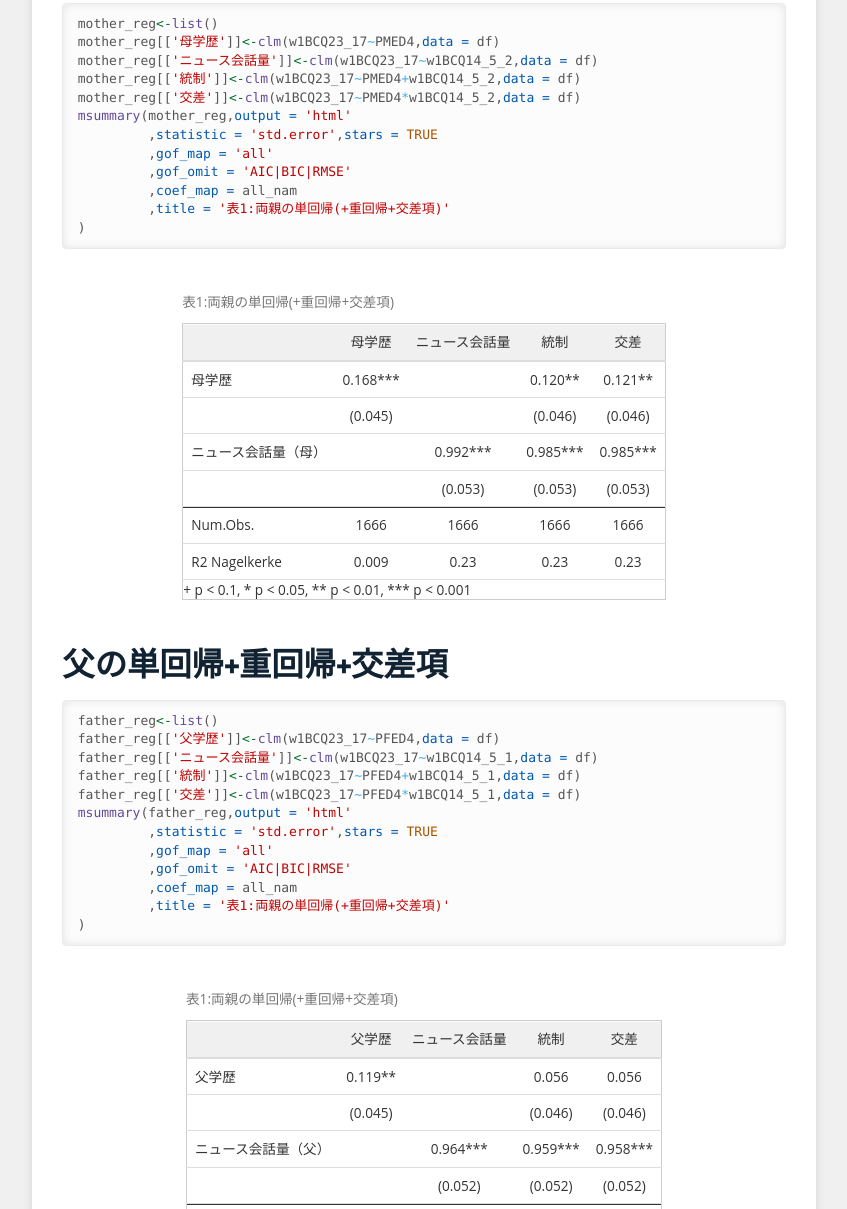
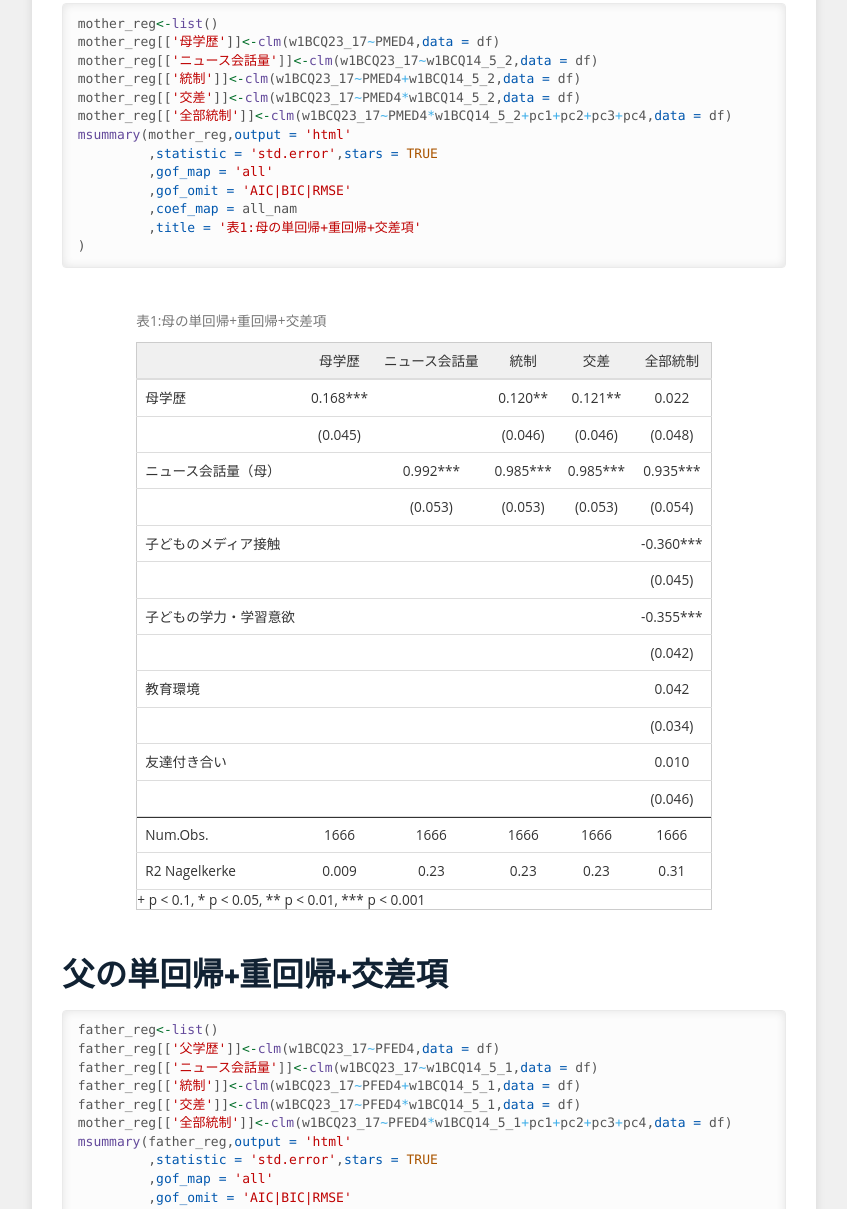
Before and after one commit to hinataFukasaku/-, a plain HTML site: page index.html in a window 1280 px wide. Shown: the part 5883-7092 px from the top of the page, without its empty margins (216-1063 px from the left). Drawn offline with nearby package versions, Linux system fonts and the light colour scheme; some packages are replaced by stand-ins of ours.

Commit message:
Update index.html

```diff
--- a/index.html
+++ b/index.html
@@ -1911,22 +1911,23 @@ tidyverse: 1.3.2</p>
 <span id="cb13-4"><a href="#cb13-4" aria-hidden="true" tabindex="-1"></a>            <span class="st">&quot;pc3&quot;</span> <span class="ot">=</span> <span class="st">&quot;教育環境&quot;</span>,<span class="st">&quot;pc4&quot;</span> <span class="ot">=</span> <span class="st">&quot;友達付き合い&quot;</span>)</span></code></pre></div>
 </div>
 <div id="母の単回帰重回帰交差項" class="section level3">
-<h3>母の単回帰(+重回帰+交差項)</h3>
+<h3>母の単回帰+重回帰+交差項</h3>
 <div class="sourceCode" id="cb14"><pre class="sourceCode r"><code class="sourceCode r"><span id="cb14-1"><a href="#cb14-1" aria-hidden="true" tabindex="-1"></a>mother_reg<span class="ot">&lt;-</span><span class="fu">list</span>()</span>
 <span id="cb14-2"><a href="#cb14-2" aria-hidden="true" tabindex="-1"></a>mother_reg[[<span class="st">&#39;母学歴&#39;</span>]]<span class="ot">&lt;-</span><span class="fu">clm</span>(w1BCQ23_17<span class="sc">~</span>PMED4,<span class="at">data =</span> df)</span>
 <span id="cb14-3"><a href="#cb14-3" aria-hidden="true" tabindex="-1"></a>mother_reg[[<span class="st">&#39;ニュース会話量&#39;</span>]]<span class="ot">&lt;-</span><span class="fu">clm</span>(w1BCQ23_17<span class="sc">~</span>w1BCQ14_5_2,<span class="at">data =</span> df)</span>
 <span id="cb14-4"><a href="#cb14-4" aria-hidden="true" tabindex="-1"></a>mother_reg[[<span class="st">&#39;統制&#39;</span>]]<span class="ot">&lt;-</span><span class="fu">clm</span>(w1BCQ23_17<span class="sc">~</span>PMED4<span class="sc">+</span>w1BCQ14_5_2,<span class="at">data =</span> df)</span>
 <span id="cb14-5"><a href="#cb14-5" aria-hidden="true" tabindex="-1"></a>mother_reg[[<span class="st">&#39;交差&#39;</span>]]<span class="ot">&lt;-</span><span class="fu">clm</span>(w1BCQ23_17<span class="sc">~</span>PMED4<span class="sc">*</span>w1BCQ14_5_2,<span class="at">data =</span> df)</span>
-<span id="cb14-6"><a href="#cb14-6" aria-hidden="true" tabindex="-1"></a><span class="fu">msummary</span>(mother_reg,<span class="at">output =</span> <span class="st">&#39;html&#39;</span></span>
-<span id="cb14-7"><a href="#cb14-7" aria-hidden="true" tabindex="-1"></a>         ,<span class="at">statistic =</span> <span class="st">&#39;std.error&#39;</span>,<span class="at">stars =</span> <span class="cn">TRUE</span></span>
-<span id="cb14-8"><a href="#cb14-8" aria-hidden="true" tabindex="-1"></a>         ,<span class="at">gof_map =</span> <span class="st">&#39;all&#39;</span></span>
-<span id="cb14-9"><a href="#cb14-9" aria-hidden="true" tabindex="-1"></a>         ,<span class="at">gof_omit =</span> <span class="st">&#39;AIC|BIC|RMSE&#39;</span></span>
-<span id="cb14-10"><a href="#cb14-10" aria-hidden="true" tabindex="-1"></a>         ,<span class="at">coef_map =</span> all_nam</span>
-<span id="cb14-11"><a href="#cb14-11" aria-hidden="true" tabindex="-1"></a>         ,<span class="at">title =</span> <span class="st">&#39;表1:両親の単回帰(+重回帰+交差項)&#39;</span></span>
-<span id="cb14-12"><a href="#cb14-12" aria-hidden="true" tabindex="-1"></a>)</span></code></pre></div>
+<span id="cb14-6"><a href="#cb14-6" aria-hidden="true" tabindex="-1"></a>mother_reg[[<span class="st">&#39;全部統制&#39;</span>]]<span class="ot">&lt;-</span><span class="fu">clm</span>(w1BCQ23_17<span class="sc">~</span>PMED4<span class="sc">*</span>w1BCQ14_5_2<span class="sc">+</span>pc1<span class="sc">+</span>pc2<span class="sc">+</span>pc3<span class="sc">+</span>pc4,<span class="at">data =</span> df)</span>
+<span id="cb14-7"><a href="#cb14-7" aria-hidden="true" tabindex="-1"></a><span class="fu">msummary</span>(mother_reg,<span class="at">output =</span> <span class="st">&#39;html&#39;</span></span>
+<span id="cb14-8"><a href="#cb14-8" aria-hidden="true" tabindex="-1"></a>         ,<span class="at">statistic =</span> <span class="st">&#39;std.error&#39;</span>,<span class="at">stars =</span> <span class="cn">TRUE</span></span>
+<span id="cb14-9"><a href="#cb14-9" aria-hidden="true" tabindex="-1"></a>         ,<span class="at">gof_map =</span> <span class="st">&#39;all&#39;</span></span>
+<span id="cb14-10"><a href="#cb14-10" aria-hidden="true" tabindex="-1"></a>         ,<span class="at">gof_omit =</span> <span class="st">&#39;AIC|BIC|RMSE&#39;</span></span>
+<span id="cb14-11"><a href="#cb14-11" aria-hidden="true" tabindex="-1"></a>         ,<span class="at">coef_map =</span> all_nam</span>
+<span id="cb14-12"><a href="#cb14-12" aria-hidden="true" tabindex="-1"></a>         ,<span class="at">title =</span> <span class="st">&#39;表1:母の単回帰+重回帰+交差項&#39;</span></span>
+<span id="cb14-13"><a href="#cb14-13" aria-hidden="true" tabindex="-1"></a>)</span></code></pre></div>
 <table style="NAborder-bottom: 0; width: auto !important; margin-left: auto; margin-right: auto;" class="table">
 <caption>
-表1:両親の単回帰(+重回帰+交差項)
+表1:母の単回帰+重回帰+交差項
 </caption>
 <thead>
 <tr>
@@ -1944,6 +1945,9 @@ tidyverse: 1.3.2</p>
 <th style="text-align:center;">
 交差
 </th>
+<th style="text-align:center;">
+全部統制
+</th>
 </tr>
 </thead>
 <tbody>
@@ -1962,6 +1966,9 @@ tidyverse: 1.3.2</p>
 <td style="text-align:center;">
 0.121**
 </td>
+<td style="text-align:center;">
+0.022
+</td>
 </tr>
 <tr>
 <td style="text-align:left;">
@@ -1977,6 +1984,9 @@ tidyverse: 1.3.2</p>
 <td style="text-align:center;">
 (0.046)
 </td>
+<td style="text-align:center;">
+(0.048)
+</td>
 </tr>
 <tr>
 <td style="text-align:left;">
@@ -1993,6 +2003,136 @@ tidyverse: 1.3.2</p>
 <td style="text-align:center;">
 0.985***
 </td>
+<td style="text-align:center;">
+0.935***
+</td>
+</tr>
+<tr>
+<td style="text-align:left;">
+</td>
+<td style="text-align:center;">
+</td>
+<td style="text-align:center;">
+(0.053)
+</td>
+<td style="text-align:center;">
+(0.053)
+</td>
+<td style="text-align:center;">
+(0.053)
+</td>
+<td style="text-align:center;">
+(0.054)
+</td>
+</tr>
+<tr>
+<td style="text-align:left;">
+子どものメディア接触
+</td>
+<td style="text-align:center;">
+</td>
+<td style="text-align:center;">
+</td>
+<td style="text-align:center;">
+</td>
+<td style="text-align:center;">
+</td>
+<td style="text-align:center;">
+-0.360***
+</td>
+</tr>
+<tr>
+<td style="text-align:left;">
+</td>
+<td style="text-align:center;">
+</td>
+<td style="text-align:center;">
+</td>
+<td style="text-align:center;">
+</td>
+<td style="text-align:center;">
+</td>
+<td style="text-align:center;">
+(0.045)
+</td>
+</tr>
+<tr>
+<td style="text-align:left;">
+子どもの学力・学習意欲
+</td>
+<td style="text-align:center;">
+</td>
+<td style="text-align:center;">
+</td>
+<td style="text-align:center;">
+</td>
+<td style="text-align:center;">
+</td>
+<td style="text-align:center;">
+-0.355***
+</td>
+</tr>
+<tr>
+<td style="text-align:left;">
+</td>
+<td style="text-align:center;">
+</td>
+<td style="text-align:center;">
+</td>
+<td style="text-align:center;">
+</td>
+<td style="text-align:center;">
+</td>
+<td style="text-align:center;">
+(0.042)
+</td>
+</tr>
+<tr>
+<td style="text-align:left;">
+教育環境
+</td>
+<td style="text-align:center;">
+</td>
+<td style="text-align:center;">
+</td>
+<td style="text-align:center;">
+</td>
+<td style="text-align:center;">
+</td>
+<td style="text-align:center;">
+0.042
+</td>
+</tr>
+<tr>
+<td style="text-align:left;">
+</td>
+<td style="text-align:center;">
+</td>
+<td style="text-align:center;">
+</td>
+<td style="text-align:center;">
+</td>
+<td style="text-align:center;">
+</td>
+<td style="text-align:center;">
+(0.034)
+</td>
+</tr>
+<tr>
+<td style="text-align:left;">
+友達付き合い
+</td>
+<td style="text-align:center;">
+</td>
+<td style="text-align:center;">
+</td>
+<td style="text-align:center;">
+</td>
+<td style="text-align:center;">
+</td>
+<td style="text-align:center;">
+0.010
+</td>
 </tr>
 <tr>
 <td style="text-align:left;box-shadow: 0px 1px">
@@ -2000,13 +2140,13 @@ tidyverse: 1.3.2</p>
 <td style="text-align:center;box-shadow: 0px 1px">
 </td>
 <td style="text-align:center;box-shadow: 0px 1px">
-(0.053)
 </td>
 <td style="text-align:center;box-shadow: 0px 1px">
-(0.053)
 </td>
 <td style="text-align:center;box-shadow: 0px 1px">
-(0.053)
+</td>
+<td style="text-align:center;box-shadow: 0px 1px">
+(0.046)
 </td>
 </tr>
 <tr>
@@ -2025,6 +2165,9 @@ Num.Obs.
 <td style="text-align:center;">
 1666
 </td>
+<td style="text-align:center;">
+1666
+</td>
 </tr>
 <tr>
 <td style="text-align:left;">
@@ -2041,6 +2184,9 @@ R2 Nagelkerke
 </td>
 <td style="text-align:center;">
 0.23
+</td>
+<td style="text-align:center;">
+0.31
 </td>
 </tr>
 </tbody>
@@ -2061,16 +2207,17 @@ R2 Nagelkerke
 <span id="cb15-3"><a href="#cb15-3" aria-hidden="true" tabindex="-1"></a>father_reg[[<span class="st">&#39;ニュース会話量&#39;</span>]]<span class="ot">&lt;-</span><span class="fu">clm</span>(w1BCQ23_17<span class="sc">~</span>w1BCQ14_5_1,<span class="at">data =</span> df)</span>
 <span id="cb15-4"><a href="#cb15-4" aria-hidden="true" tabindex="-1"></a>father_reg[[<span class="st">&#39;統制&#39;</span>]]<span class="ot">&lt;-</span><span class="fu">clm</span>(w1BCQ23_17<span class="sc">~</span>PFED4<span class="sc">+</span>w1BCQ14_5_1,<span class="at">data =</span> df)</span>
 <span id="cb15-5"><a href="#cb15-5" aria-hidden="true" tabindex="-1"></a>father_reg[[<span class="st">&#39;交差&#39;</span>]]<span class="ot">&lt;-</span><span class="fu">clm</span>(w1BCQ23_17<span class="sc">~</span>PFED4<span class="sc">*</span>w1BCQ14_5_1,<span class="at">data =</span> df)</span>
-<span id="cb15-6"><a href="#cb15-6" aria-hidden="true" tabindex="-1"></a><span class="fu">msummary</span>(father_reg,<span class="at">output =</span> <span class="st">&#39;html&#39;</span></span>
-<span id="cb15-7"><a href="#cb15-7" aria-hidden="true" tabindex="-1"></a>         ,<span class="at">statistic =</span> <span class="st">&#39;std.error&#39;</span>,<span class="at">stars =</span> <span class="cn">TRUE</span></span>
-<span id="cb15-8"><a href="#cb15-8" aria-hidden="true" tabindex="-1"></a>         ,<span class="at">gof_map =</span> <span class="st">&#39;all&#39;</span></span>
-<span id="cb15-9"><a href="#cb15-9" aria-hidden="true" tabindex="-1"></a>         ,<span class="at">gof_omit =</span> <span class="st">&#39;AIC|BIC|RMSE&#39;</span></span>
-<span id="cb15-10"><a href="#cb15-10" aria-hidden="true" tabindex="-1"></a>         ,<span class="at">coef_map =</span> all_nam</span>
-<span id="cb15-11"><a href="#cb15-11" aria-hidden="true" tabindex="-1"></a>         ,<span class="at">title =</span> <span class="st">&#39;表1:両親の単回帰(+重回帰+交差項)&#39;</span></span>
-<span id="cb15-12"><a href="#cb15-12" aria-hidden="true" tabindex="-1"></a>)</span></code></pre></div>
+<span id="cb15-6"><a href="#cb15-6" aria-hidden="true" tabindex="-1"></a>mother_reg[[<span class="st">&#39;全部統制&#39;</span>]]<span class="ot">&lt;-</span><span class="fu">clm</span>(w1BCQ23_17<span class="sc">~</span>PFED4<span class="sc">*</span>w1BCQ14_5_1<span class="sc">+</span>pc1<span class="sc">+</span>pc2<span class="sc">+</span>pc3<span class="sc">+</span>pc4,<span class="at">data =</span> df)</span>
+<span id="cb15-7"><a href="#cb15-7" aria-hidden="true" tabindex="-1"></a><span class="fu">msummary</span>(father_reg,<span class="at">output =</span> <span class="st">&#39;html&#39;</span></span>
+<span id="cb15-8"><a href="#cb15-8" aria-hidden="true" tabindex="-1"></a>         ,<span class="at">statistic =</span> <span class="st">&#39;std.error&#39;</span>,<span class="at">stars =</span> <span class="cn">TRUE</span></span>
+<span id="cb15-9"><a href="#cb15-9" aria-hidden="true" tabindex="-1"></a>         ,<span class="at">gof_map =</span> <span class="st">&#39;all&#39;</span></span>
+<span id="cb15-10"><a href="#cb15-10" aria-hidden="true" tabindex="-1"></a>         ,<span class="at">gof_omit =</span> <span class="st">&#39;AIC|BIC|RMSE&#39;</span></span>
+<span id="cb15-11"><a href="#cb15-11" aria-hidden="true" tabindex="-1"></a>         ,<span class="at">coef_map =</span> all_nam</span>
+<span id="cb15-12"><a href="#cb15-12" aria-hidden="true" tabindex="-1"></a>         ,<span class="at">title =</span> <span class="st">&#39;表1:父の単回帰+重回帰+交差項&#39;</span></span>
+<span id="cb15-13"><a href="#cb15-13" aria-hidden="true" tabindex="-1"></a>)</span></code></pre></div>
 <table style="NAborder-bottom: 0; width: auto !important; margin-left: auto; margin-right: auto;" class="table">
 <caption>
-表1:両親の単回帰(+重回帰+交差項)
+表1:父の単回帰+重回帰+交差項
 </caption>
 <thead>
 <tr>
@@ -2201,7 +2348,7 @@ R2 Nagelkerke
 <div id="父母の重回帰交差項" class="section level3">
 <h3>父母の重回帰+交差項</h3>
 <div class="sourceCode" id="cb16"><pre class="sourceCode r"><code class="sourceCode r"><span id="cb16-1"><a href="#cb16-1" aria-hidden="true" tabindex="-1"></a>parents_reg<span class="ot">&lt;-</span><span class="fu">list</span>()</span>
-<span id="cb16-2"><a href="#cb16-2" aria-hidden="true" tabindex="-1"></a>parents_reg[[<span class="st">&#39;全部&#39;</span>]]<span class="ot">&lt;-</span> reg<span class="ot">&lt;-</span><span class="fu">clm</span>(w1BCQ23_17<span class="sc">~</span>PMED4<span class="sc">*</span>w1BCQ14_5_2 <span class="sc">+</span>PFED4<span class="sc">*</span>w1BCQ14_5_1 <span class="sc">+</span>pc1<span class="sc">+</span>pc2<span class="sc">+</span>pc3,<span class="at">data =</span> df) </span>
+<span id="cb16-2"><a href="#cb16-2" aria-hidden="true" tabindex="-1"></a>parents_reg[[<span class="st">&#39;全部&#39;</span>]]<span class="ot">&lt;-</span> reg<span class="ot">&lt;-</span><span class="fu">clm</span>(w1BCQ23_17<span class="sc">~</span>PMED4<span class="sc">*</span>w1BCQ14_5_2 <span class="sc">+</span>PFED4<span class="sc">*</span>w1BCQ14_5_1 <span class="sc">+</span>pc1<span class="sc">+</span>pc2<span class="sc">+</span>pc3<span class="sc">+</span>pc4,<span class="at">data =</span> df) </span>
 <span id="cb16-3"><a href="#cb16-3" aria-hidden="true" tabindex="-1"></a><span class="fu">msummary</span>(parents_reg,<span class="at">output =</span> <span class="st">&#39;html&#39;</span></span>
 <span id="cb16-4"><a href="#cb16-4" aria-hidden="true" tabindex="-1"></a>         ,<span class="at">statistic =</span> <span class="st">&#39;std.error&#39;</span>,<span class="at">stars =</span> <span class="cn">TRUE</span></span>
 <span id="cb16-5"><a href="#cb16-5" aria-hidden="true" tabindex="-1"></a>         ,<span class="at">gof_map =</span> <span class="st">&#39;all&#39;</span></span>
@@ -2243,7 +2390,7 @@ R2 Nagelkerke
 ニュース会話量（母）
 </td>
 <td style="text-align:center;">
-0.684***
+0.683***
 </td>
 </tr>
 <tr>
@@ -2258,7 +2405,7 @@ R2 Nagelkerke
 父学歴
 </td>
 <td style="text-align:center;">
--0.045
+-0.046
 </td>
 </tr>
 <tr>
@@ -2273,7 +2420,7 @@ R2 Nagelkerke
 ニュース会話量（父）
 </td>
 <td style="text-align:center;">
-0.533***
+0.535***
 </td>
 </tr>
 <tr>
@@ -2288,7 +2435,7 @@ R2 Nagelkerke
 子どものメディア接触
 </td>
 <td style="text-align:center;">
--0.332***
+-0.330***
 </td>
 </tr>
 <tr>
@@ -2322,10 +2469,25 @@ R2 Nagelkerke
 </td>
 </tr>
 <tr>
+<td style="text-align:left;">
+</td>
+<td style="text-align:center;">
+(0.034)
+</td>
+</tr>
+<tr>
+<td style="text-align:left;">
+友達付き合い
+</td>
+<td style="text-align:center;">
+-0.022
+</td>
+</tr>
+<tr>
 <td style="text-align:left;box-shadow: 0px 1px">
 </td>
 <td style="text-align:center;box-shadow: 0px 1px">
-(0.034)
+(0.046)
 </td>
 </tr>
 <tr>
@@ -2357,20 +2519,22 @@ R2 Nagelkerke
 <div id="父母重回帰分析の多重共線性確認" class="section level4">
 <h4>父母重回帰分析の多重共線性確認</h4>
 <div class="sourceCode" id="cb17"><pre class="sourceCode r"><code class="sourceCode r"><span id="cb17-1"><a href="#cb17-1" aria-hidden="true" tabindex="-1"></a><span class="fu">vif</span>(reg) <span class="co">#carパッケージより</span></span></code></pre></div>
-<pre><code>##                      GVIF Df GVIF^(1/(2*Df))
-## PMED4             2.97275  0             Inf
-## w1BCQ14_5_2       2.97275  0             Inf
-## PFED4             2.97275  0             Inf
-## w1BCQ14_5_1       2.97275  0             Inf
-## pc1               2.97275  0             Inf
-## pc2               2.97275  0             Inf
-## pc3               2.97275  0             Inf
-## PMED4:w1BCQ14_5_2 2.97275  0             Inf
-## PFED4:w1BCQ14_5_1 2.97275  0             Inf</code></pre>
-<p>(2.97275, 2.97275, 2.97275, 2.97275, 2.97275, 2.97275, 2.97275,
-2.97275, 2.97275, 0.00000, 0.00000, 0.00000, 0.00000, 0.00000, 0.00000,
-0.00000, 0.00000, 0.00000, Inf, Inf, Inf, Inf, Inf, Inf, Inf, Inf, Inf
-)&lt; <strong><em>10</em></strong>なのでOK</p>
+<pre><code>##                       GVIF Df GVIF^(1/(2*Df))
+## PMED4             3.016994  0             Inf
+## w1BCQ14_5_2       3.016994  0             Inf
+## PFED4             3.016994  0             Inf
+## w1BCQ14_5_1       3.016994  0             Inf
+## pc1               3.016994  0             Inf
+## pc2               3.016994  0             Inf
+## pc3               3.016994  0             Inf
+## pc4               3.016994  0             Inf
+## PMED4:w1BCQ14_5_2 3.016994  0             Inf
+## PFED4:w1BCQ14_5_1 3.016994  0             Inf</code></pre>
+<p>(3.016994, 3.016994, 3.016994, 3.016994, 3.016994, 3.016994,
+3.016994, 3.016994, 3.016994, 3.016994, 0.000000, 0.000000, 0.000000,
+0.000000, 0.000000, 0.000000, 0.000000, 0.000000, 0.000000, 0.000000,
+Inf, Inf, Inf, Inf, Inf, Inf, Inf, Inf, Inf, Inf )&lt;
+<strong><em>10</em></strong>なのでOK</p>
 </div>
 </div>
 </div>
```
